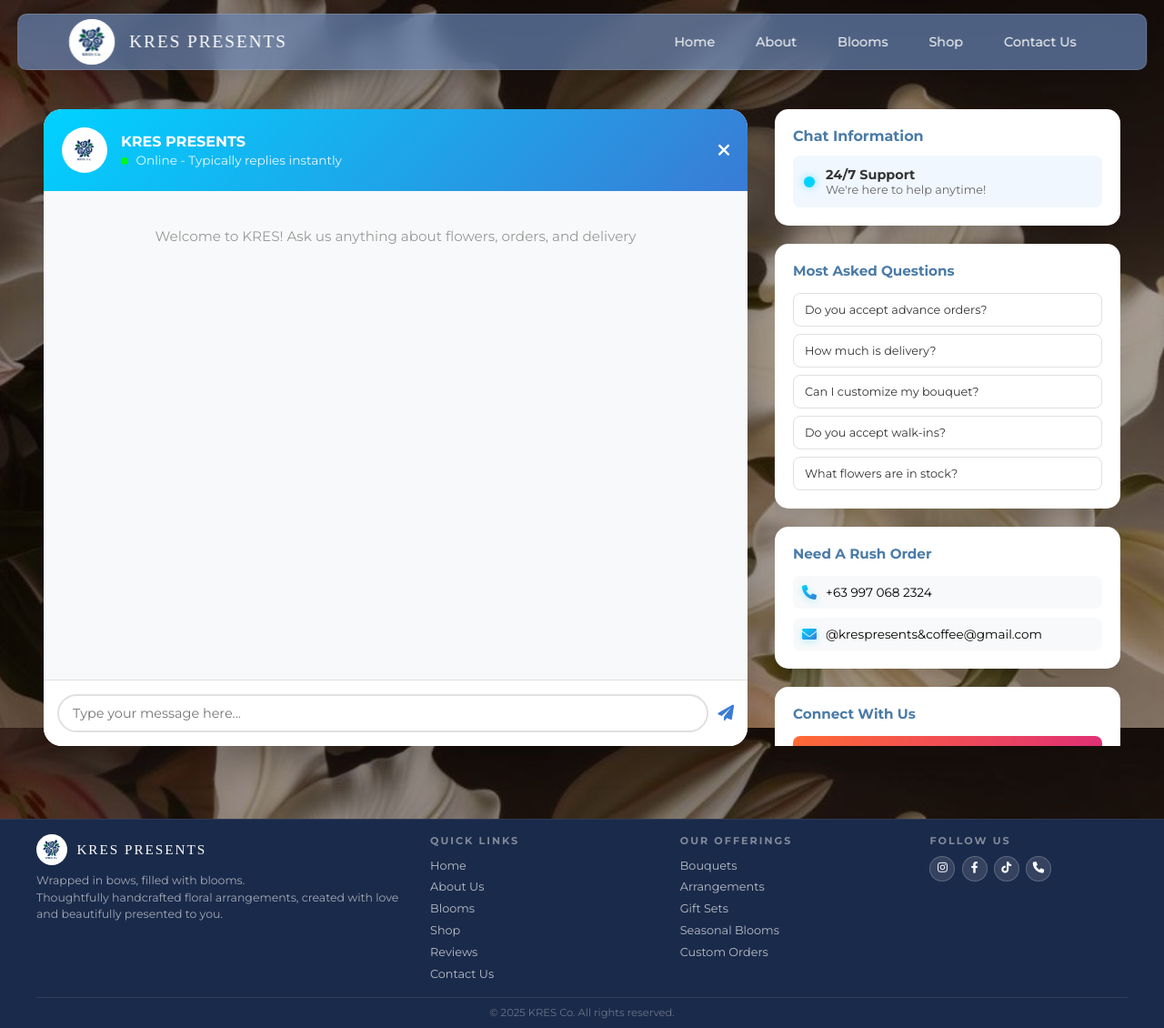
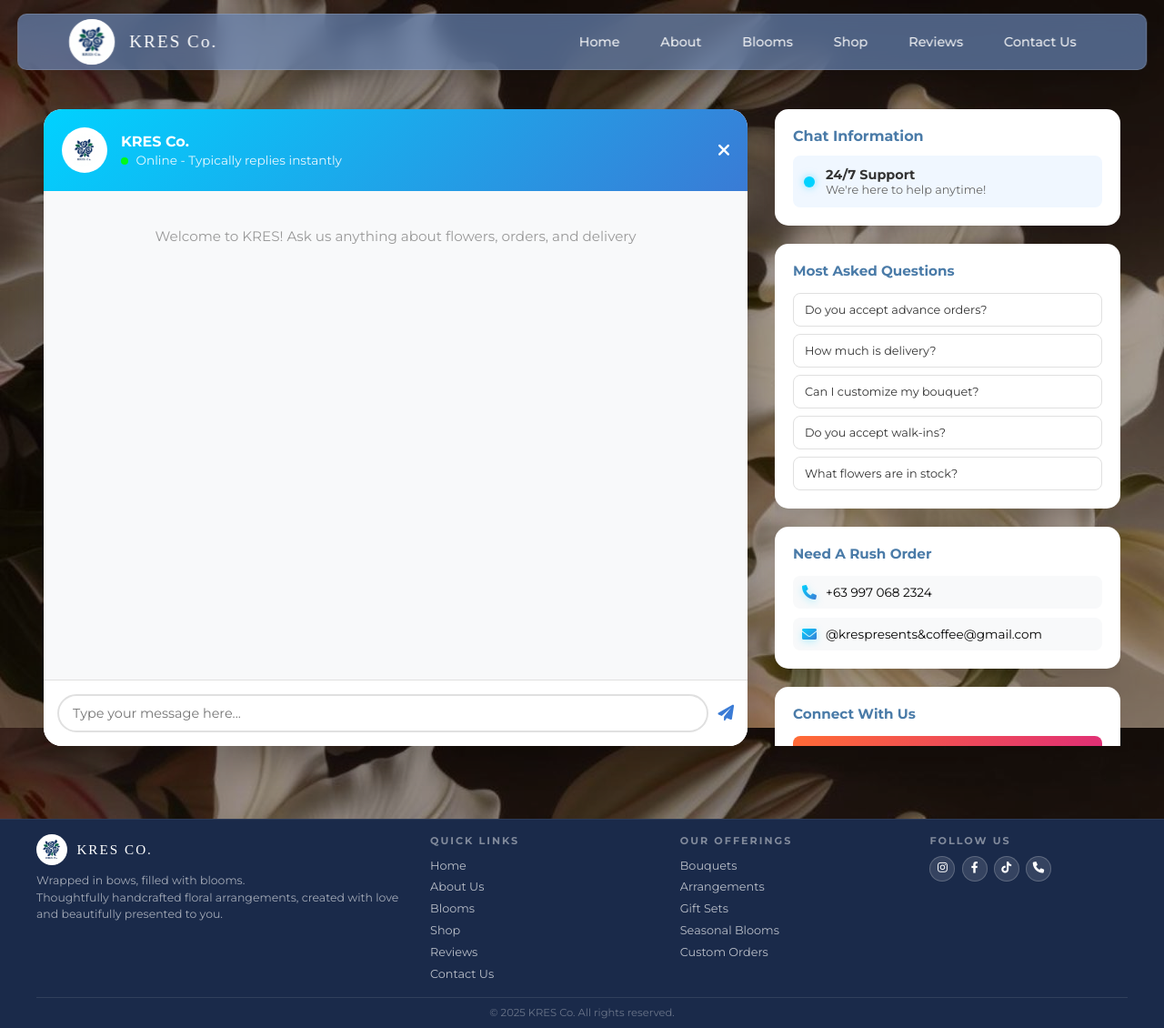
Before and after one commit to nacaconcepcioncoc-tech/kresco_, a Django app: page /chatbox/ in a window 1280 px wide. Shown: the whole page at 91% size. Run offline with Django 5.2, Linux system fonts and the light colour scheme.

Commit message:
Update images bestseller1, bestseller2, background, and templates about, dashboard, blooms, reviews, shop, chatbox, contact pages with the latest changes

```diff
--- a/templates/blooms.html
+++ b/templates/blooms.html
@@ -83,7 +83,7 @@
             justify-content: center; overflow: hidden; border: 2px solid white;
         }
         .logo-img { width: 118%; height: 118%; object-fit: cover; }
-        .logo-text { color: white; font-family: "Times New Roman", serif; font-size: 1.2rem; text-transform: uppercase; letter-spacing: 2px; }
+        .logo-text { color: white; font-family: "Times New Roman", serif; font-size: 1.2rem; letter-spacing: 2px; }
 
         .nav-right { display: flex; align-items: center; gap: 1rem; }
         .nav-menu { display: flex; list-style: none; gap: 0rem; align-items: center; }
@@ -857,7 +857,7 @@
                 <div class="logo-img-container">
                     <img src="{% static 'images/logo.png' %}" class="logo-img" alt="Logo">
                 </div>
-                <span class="logo-text">KRES PRESENTS</span>
+                <span class="logo-text">KRES Co.</span>
             </a>
 
             <!-- Hamburger -->
--- a/templates/chatbox.html
+++ b/templates/chatbox.html
@@ -4,7 +4,7 @@
 <head>
     <meta charset="UTF-8">
     <meta name="viewport" content="width=device-width, initial-scale=1.0">
-    <title>KRES PRESENTS - Chat with Us</title>
+    <title>KRES Co. - Chat with Us</title>
     <link rel="stylesheet" href="https://cdnjs.cloudflare.com/ajax/libs/font-awesome/6.0.0/css/all.min.css">
     <link href="https://fonts.googleapis.com/css2?family=Montserrat:wght@400;500;600;700;800&display=swap" rel="stylesheet">
     <style>
@@ -41,7 +41,7 @@
         .logo { display: flex; align-items: center; gap: 1rem; text-decoration: none; }
         .logo-img-container { width: 50px; height: 50px; background-color: white; border-radius: 50%; display: flex; align-items: center; justify-content: center; border: 2px solid white; }
         .logo-img { width: 118%; height: 118%; object-fit: cover; }
-        .logo-text { color: white; font-family: "Times New Roman", serif; font-size: 1.2rem; text-transform: uppercase; letter-spacing: 2px; }
+        .logo-text { color: white; font-family: "Times New Roman", serif; font-size: 1.2rem; letter-spacing: 2px; }
         .nav-right { display: flex; align-items: center; gap: 1rem; }
         .nav-menu { display: flex; list-style: none; gap: 0.3rem; align-items: center; }
         .nav-link { color: rgba(255, 255, 255, 0.9); text-decoration: none; font-size: 0.9rem; font-weight: 500; padding: 8px 20px; border-radius: 30px; transition: all 0.4s; }
@@ -514,7 +514,7 @@
                 <div class="logo-img-container">
                     <img src="{% static 'images/logo.png' %}" class="logo-img" alt="Logo">
                 </div>
-                <span class="logo-text">KRES PRESENTS</span>
+                <span class="logo-text">KRES Co.</span>
             </a>
 
             <!-- Hamburger -->
@@ -527,6 +527,7 @@
                     <li><a href="{% url 'about' %}" class="nav-link">About</a></li>
                     <li><a href="{% url 'blooms' %}" class="nav-link">Blooms</a></li>
                     <li><a href="{% url 'shop' %}" class="nav-link">Shop</a></li>
+                     <li><a href="{% url 'reviews' %}" class="nav-link">Reviews</a></li>
                     <li><a href="{% url 'contact' %}" class="nav-link">Contact Us</a></li>
                 </ul>
             </div>
@@ -544,7 +545,7 @@
                             <img src="{% static 'images/logo.png' %}" alt="KRES">
                         </div>
                         <div class="header-info">
-                            <h2>KRES PRESENTS</h2>
+                            <h2>KRES Co.</h2>
                             <p><span class="online-dot"></span> Online - Typically replies instantly</p>
                         </div>
                     </div>
@@ -703,7 +704,7 @@
                     <div class="footer-logo-circle">
                         <img src="{% static 'images/logo.png' %}" alt="KRES Logo">
                     </div>
-                    <span class="footer-brand-name">KRES Presents</span>
+                    <span class="footer-brand-name">KRES Co.</span>
                 </a>
                 <p>Wrapped in bows, filled with blooms.<br>Thoughtfully handcrafted floral arrangements, created with love and beautifully presented to you.</p>
             </div>
--- a/templates/contact.html
+++ b/templates/contact.html
@@ -4,7 +4,7 @@
 <head>
     <meta charset="UTF-8">
     <meta name="viewport" content="width=device-width, initial-scale=1.0">
-    <title>KRES PRESENTS - Contact Us</title>
+    <title>KRES Co. - Contact Us</title>
     <link rel="stylesheet" href="https://cdnjs.cloudflare.com/ajax/libs/font-awesome/6.0.0/css/all.min.css">
     <link href="https://fonts.googleapis.com/css2?family=Montserrat:wght@400;500;700;800&display=swap" rel="stylesheet">
     <style>
@@ -57,7 +57,7 @@
             justify-content: center; overflow: hidden; border: 2px solid white;
         }
         .logo-img { width: 118%; height: 118%; object-fit: cover; }
-        .logo-text { color: white; font-family: "Times New Roman", serif; font-size: 1.2rem; text-transform: uppercase; letter-spacing: 2px; }
+        .logo-text { color: white; font-family: "Times New Roman", serif; font-size: 1.2rem; letter-spacing: 2px; }
 
 
         .nav-right { display: flex; align-items: center; gap: 1rem; }
@@ -856,7 +856,7 @@
                 <div class="logo-img-container">
                     <img src="{% static 'images/logo.png' %}" class="logo-img" alt="Logo">
                 </div>
-                <span class="logo-text">KRES PRESENTS</span>
+                <span class="logo-text">KRES Co.</span>
             </a>
 
             <!-- Hamburger -->
--- a/templates/reviews.html
+++ b/templates/reviews.html
@@ -4,7 +4,7 @@
 <head>
     <meta charset="UTF-8">
     <meta name="viewport" content="width=device-width, initial-scale=1.0">
-    <title>KRES PRESENTS - Customer Reviews</title>
+    <title>KRES Co. - Customer Reviews</title>
     <link rel="stylesheet" href="https://cdnjs.cloudflare.com/ajax/libs/font-awesome/6.0.0/css/all.min.css">
     <link href="https://fonts.googleapis.com/css2?family=Montserrat:wght@400;500;600;700;800&display=swap" rel="stylesheet">
     <style>
@@ -71,7 +71,7 @@
             justify-content: center; overflow: hidden; border: 2px solid white;
         }
         .logo-img { width: 118%; height: 118%; object-fit: cover; }
-        .logo-text { color: white; font-family: "Times New Roman", serif; font-size: 1.2rem; text-transform: uppercase; letter-spacing: 2px; }
+        .logo-text { color: white; font-family: "Times New Roman", serif; font-size: 1.2rem; letter-spacing: 2px; }
 
         .nav-right { display: flex; align-items: center; gap: 1rem; }
         .nav-menu { display: flex; list-style: none; gap: 0rem; align-items: center; }
@@ -778,7 +778,7 @@
             <div class="logo-img-container">
                 <img src="{% static 'images/logo.png' %}" class="logo-img" alt="Logo">
             </div>
-            <span class="logo-text">KRES PRESENTS</span>
+            <span class="logo-text">KRES Co.</span>
         </a>
         <!-- Hamburger -->
         <button class="hamburger" id="kresHamburger" aria-label="Open menu" aria-expanded="false">
```
Also changed, not shown: templates/about.html (+4 -4 lines), templates/dashboard.html (+4 -4 lines), templates/shop.html (+4 -3 lines), static/images/background.jpg, static/images/bestseller1.jpg, static/images/bestseller3.jpg.
